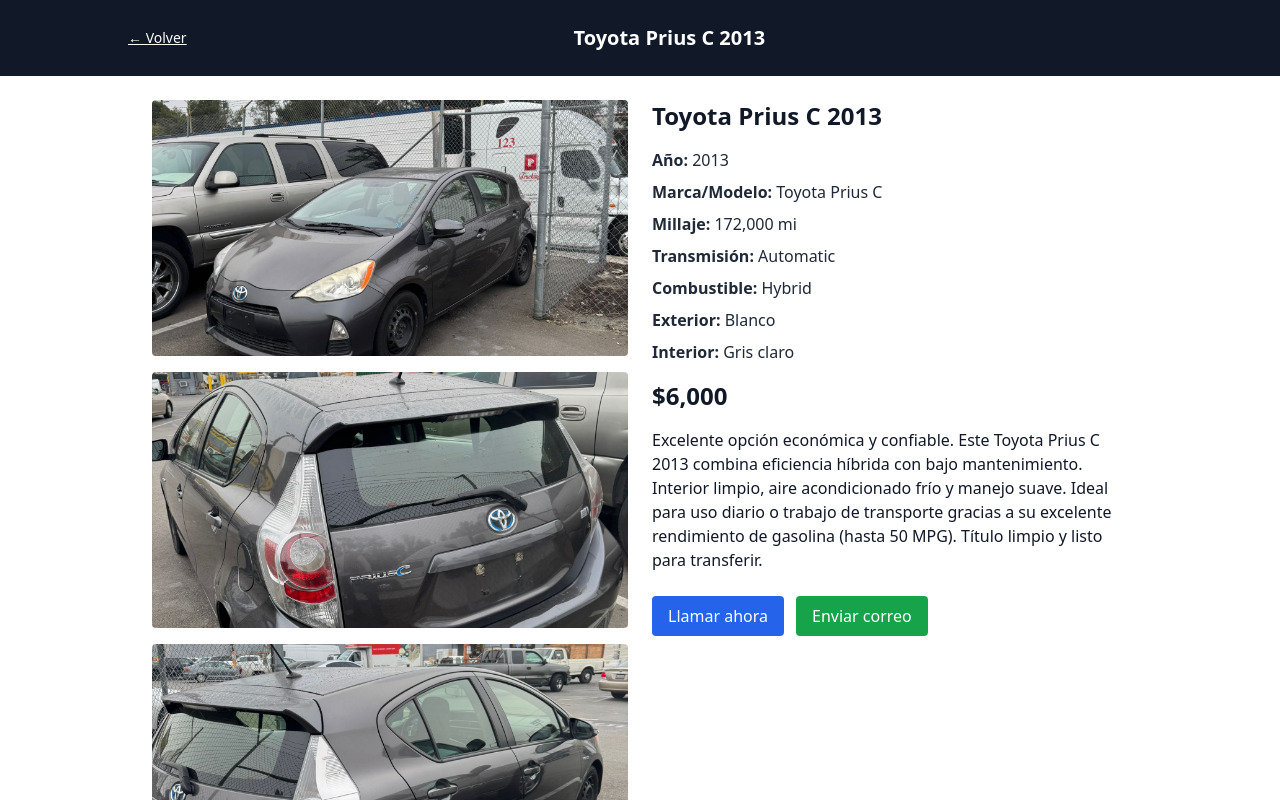
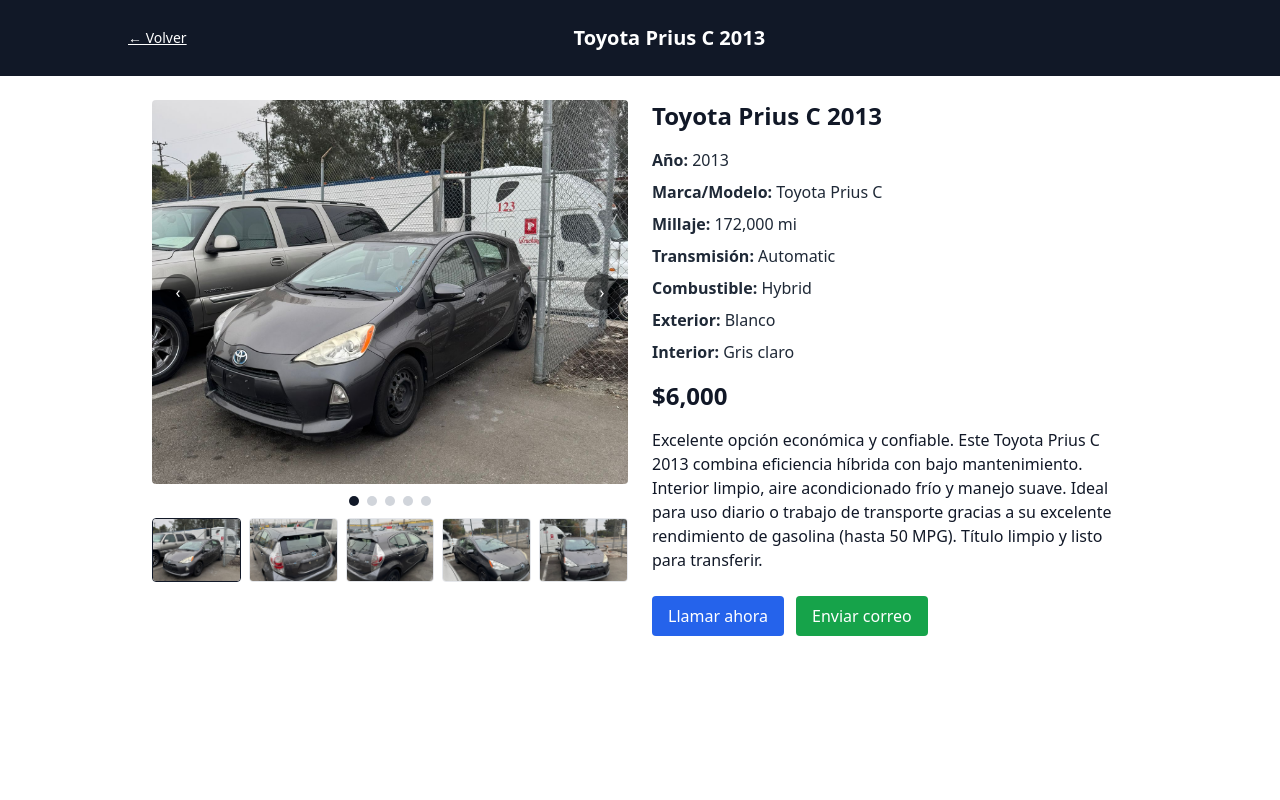
Before and after one commit to availablehybrid1/available-hybrid-site1, a Next.js app: page /vehicles/priusc-2013 in a window 1280 px wide. Shown: the top 800 px of the page. Built offline with nearby package versions, Linux system fonts and the light colour scheme.

Commit message:
Update [id].tsx

```diff
--- a/pages/vehicles/[id].tsx
+++ b/pages/vehicles/[id].tsx
@@ -1,9 +1,106 @@
+// pages/vehicles/[id].tsx
 import { GetStaticPaths, GetStaticProps } from 'next'
 import Image from 'next/image'
 import Link from 'next/link'
+import { useState, useEffect, useCallback } from 'react'
 import { inventory, type Vehicle } from '../../data/inventory'
 
 type Props = { car: Vehicle }
+
+/** Carrusel minimal con Tailwind (flechas, arrastre táctil y puntitos) */
+function Carousel({ images, alt }: { images: string[]; alt: string }) {
+  const [i, setI] = useState(0)
+
+  const prev = useCallback(() => setI((v) => (v - 1 + images.length) % images.length), [images.length])
+  const next = useCallback(() => setI((v) => (v + 1) % images.length), [images.length])
+
+  // Teclas ← →
+  useEffect(() => {
+    const onKey = (e: KeyboardEvent) => {
+      if (e.key === 'ArrowLeft') prev()
+      if (e.key === 'ArrowRight') next()
+    }
+    window.addEventListener('keydown', onKey)
+    return () => window.removeEventListener('keydown', onKey)
+  }, [prev, next])
+
+  // Arrastre táctil
+  useEffect(() => {
+    let startX = 0
+    const el = document.getElementById('carousel')!
+    const onTouchStart = (e: TouchEvent) => (startX = e.touches[0].clientX)
+    const onTouchEnd = (e: TouchEvent) => {
+      const dx = e.changedTouches[0].clientX - startX
+      if (dx > 40) prev()
+      if (dx < -40) next()
+    }
+    el?.addEventListener('touchstart', onTouchStart, { passive: true })
+    el?.addEventListener('touchend', onTouchEnd, { passive: true })
+    return () => {
+      el?.removeEventListener('touchstart', onTouchStart)
+      el?.removeEventListener('touchend', onTouchEnd)
+    }
+  }, [prev, next])
+
+  return (
+    <div className="w-full" id="carousel">
+      <div className="relative w-full h-72 md:h-96 rounded overflow-hidden">
+        <Image
+          key={images[i]}
+          src={images[i]}
+          alt={`${alt} ${i + 1}`}
+          fill
+          className="object-cover transition-opacity duration-300"
+          sizes="(max-width:768px) 100vw, 50vw"
+          priority
+        />
+
+        {/* Flecha izquierda */}
+        <button
+          onClick={prev}
+          aria-label="Anterior"
+          className="absolute left-2 top-1/2 -translate-y-1/2 bg-black/50 text-white rounded-full w-9 h-9 grid place-items-center hover:bg-black/70"
+        >
+          ‹
+        </button>
+
+        {/* Flecha derecha */}
+        <button
+          onClick={next}
+          aria-label="Siguiente"
+          className="absolute right-2 top-1/2 -translate-y-1/2 bg-black/50 text-white rounded-full w-9 h-9 grid place-items-center hover:bg-black/70"
+        >
+          ›
+        </button>
+      </div>
+
+      {/* Puntos */}
+      <div className="mt-3 flex items-center justify-center gap-2">
+        {images.map((_, idx) => (
+          <button
+            key={idx}
+            onClick={() => setI(idx)}
+            aria-label={`Ir a imagen ${idx + 1}`}
+            className={`h-2.5 w-2.5 rounded-full ${i === idx ? 'bg-gray-900' : 'bg-gray-300 hover:bg-gray-400'}`}
+          />
+        ))}
+      </div>
+
+      {/* Tiras de miniaturas (opcional) */}
+      <div className="mt-3 hidden md:flex gap-2">
+        {images.map((src, idx) => (
+          <button
+            key={src + idx}
+            onClick={() => setI(idx)}
+            className={`relative h-16 w-24 overflow-hidden rounded border ${i === idx ? 'border-gray-900' : 'border-gray-200'}`}
+          >
+            <Image src={src} alt={`${alt} thumb ${idx + 1}`} fill className="object-cover" sizes="96px" />
+          </button>
+        ))}
+      </div>
+    </div>
+  )
+}
 
 export default function VehiclePage({ car }: Props) {
   return (
@@ -18,20 +115,8 @@ export default function VehiclePage({ car }: Props) {
 
       <main className="max-w-5xl mx-auto p-6">
         <div className="grid gap-6 md:grid-cols-2">
-          {/* Galería */}
-          <div className="space-y-4">
-            {car.photos.map((src, i) => (
-              <div key={i} className="relative w-full h-64">
-                <Image
-                  src={src}
-                  alt={`${car.title} ${i + 1}`}
-                  fill
-                  className="object-cover rounded"
-                  sizes="(max-width:768px) 100vw, 50vw"
-                />
-              </div>
-            ))}
-          </div>
+          {/* Carrusel */}
+          <Carousel images={car.photos} alt={car.title} />
 
           {/* Datos */}
           <div>
@@ -43,6 +128,7 @@ export default function VehiclePage({ car }: Props) {
               {car.mileage && <li><strong>Millaje:</strong> {car.mileage.toLocaleString()} mi</li>}
               {car.transmission && <li><strong>Transmisión:</strong> {car.transmission}</li>}
               {car.fuel && <li><strong>Combustible:</strong> {car.fuel}</li>}
+              {car.vin && <li><strong>VIN:</strong> {car.vin}</li>}
               {car.exterior && <li><strong>Exterior:</strong> {car.exterior}</li>}
               {car.interior && <li><strong>Interior:</strong> {car.interior}</li>}
             </ul>
```
